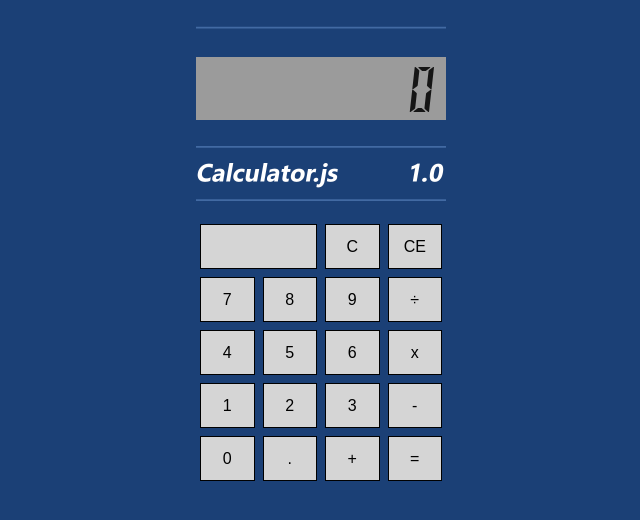
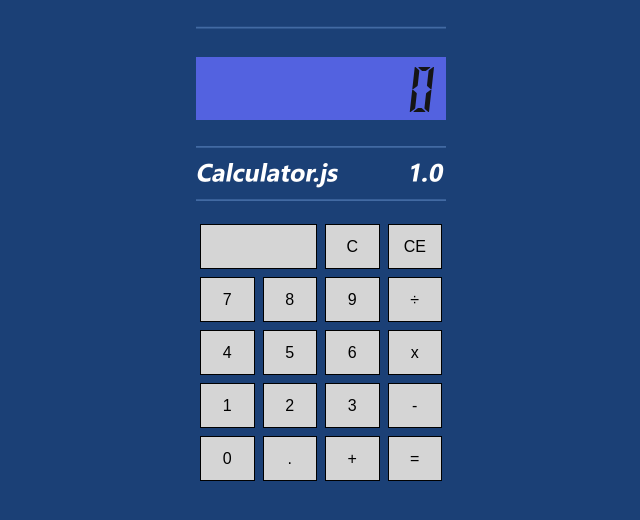
Before and after one commit to Wilcolab/Anythink-Market-wsvwxnj8, a website: page public/index.html in a window 1280 px wide. Shown: the whole page, without its empty margins (319-959 px from the left). Drawn offline with Linux system fonts and the light colour scheme.

Commit message:
Update background color of #result to improve visibility

```diff
--- a/public/default.css
+++ b/public/default.css
@@ -46,7 +46,7 @@ BODY {
 }
 
 #result {
-    background-color: #9b9b9b;
+    background-color: #5362e0;
     width: 226px;
     height: 63px;
     margin: 0;
```
